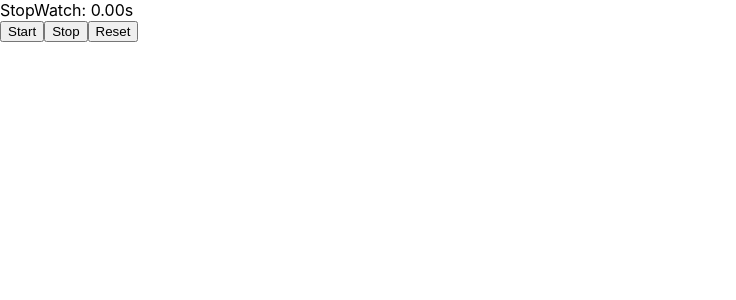
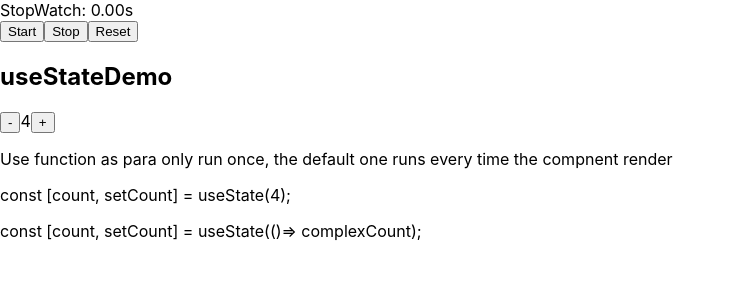
Before and after one commit to mingdazhang2/hooks-demo, a React (Create React App) app: page / in a window 1280 px wide. Shown: the top 300 px of the page, without its empty margins (0-736 px from the left). Built offline with nearby package versions, Linux system fonts and the light colour scheme; the HTML template or start-up script is replaced by a standard one.

Commit message:
useStateDemo

```diff
--- a/src/App.js
+++ b/src/App.js
@@ -7,6 +7,8 @@ import MemoryHookDemo from "./demo/MemoryHook";
 import { UseEffecthookDemo } from "./demo/UseEffecthook";
 import { StopwatchReducerHookDemo } from "./demo/StopwatchReducerHook";
 import { FormReducerHookDemo } from "./demo/FormReducerHook";
+
+import { UseStateDemo } from "./hooksDemoPages/UseStateDemo";
 
 function App() {
   const [show, setShow] = useState(false);
@@ -27,6 +29,7 @@ function App() {
         <UseEffecthookDemo />
          <Post/>
       */}
+      <UseStateDemo />
     </div>
   );
 }
--- /dev/null
+++ b/src/hooksDemoPages/UseStateDemo.jsx
@@ -0,0 +1,32 @@
+import React, { useState } from "react";
+
+export const UseStateDemo = () => {
+  const [count, setCount] = useState(4);
+
+  function complexCount() {
+    console.log("run complex count");
+    return 4;
+  }
+
+  function decrementCount() {
+    setCount((preCount) => preCount - 1);
+  }
+  function incrementCount() {
+    setCount((preCount) => preCount + 1);
+  }
+  return (
+    <div>
+      <h2>useStateDemo</h2>
+      <button onClick={decrementCount}>-</button>
+      <span>{count}</span>
+      <button onClick={incrementCount}>+</button>
+
+      <p>
+        Use function as para only run once, the default one runs every time the
+        compnent render
+      </p>
+      <p>const [count, setCount] = useState(4);</p>
+      <p>const [count, setCount] = useState(()=&gt; complexCount);</p>
+    </div>
+  );
+};
```
Also changed, not shown: src/hooksDemoPages/HooksOverview.jsx (added, +11 -0 lines), 1 other file (tests, documents, lock files or other folders).
